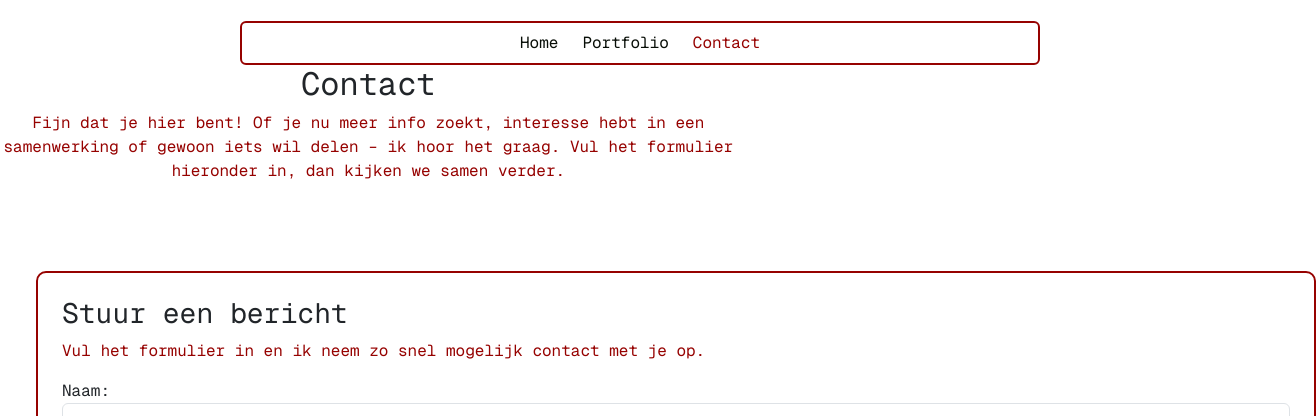
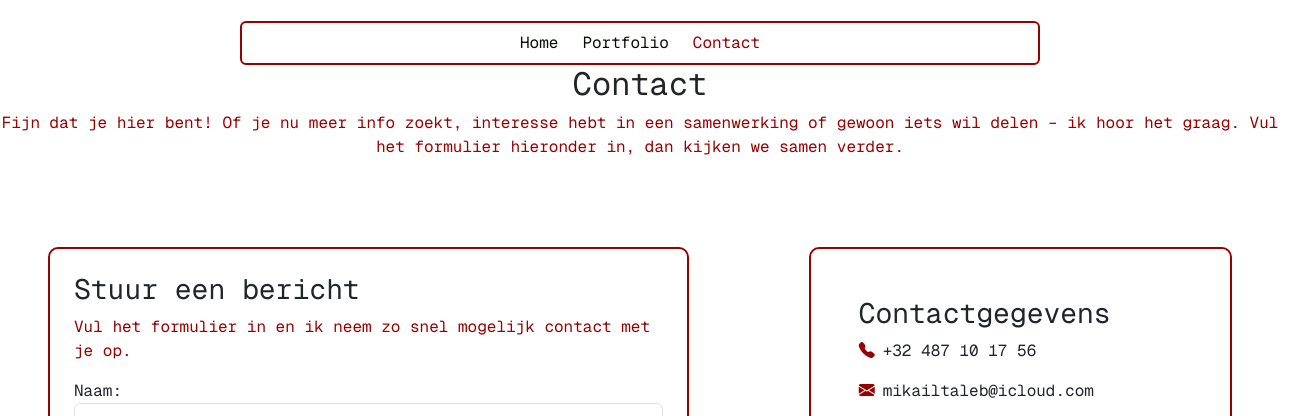
Before and after one commit to Mikhailtlb/Portfolio, a plain HTML site: page contact.html in a window 1280 px wide. Shown: the part 175-591 px from the top of the page, 1316 px wide, since content can reach past the window. Drawn offline with nearby package versions, Linux system fonts and the light colour scheme.

Commit message:
update contact

```diff
--- a/contact.html
+++ b/contact.html
@@ -39,12 +39,12 @@
 
   <div class="row g-4">
 
-    <article class="col-12 col-lg-7"> <h2 class="text-center">Contact</h2>
+    <article> <h2 class="text-center">Contact</h2>
     <p class="text-center custom-textcolor">Fijn dat je hier bent! Of je nu meer info zoekt, interesse hebt in een samenwerking of gewoon iets wil delen – ik hoor het graag. Vul het formulier hieronder in, dan kijken we samen verder.</p>
 </article>
 
 
-    <main class="row g-4">
+    <main class="col-12 col-lg-7">
       <section class="border-custom m-5 p-4 h-80">
         <h3>Stuur een bericht</h3>
         <p class ="custom-textcolor">
```
